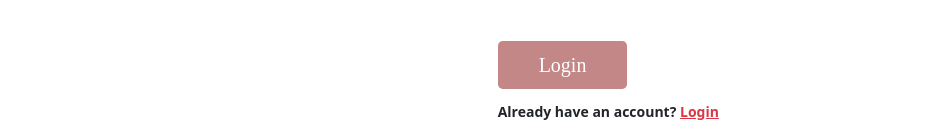
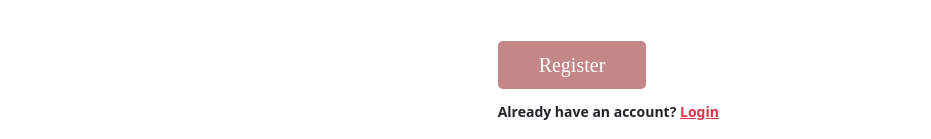
Before and after one commit to Mohammedily/ecommercewebfrontend, a React (Create React App) app: page / in a window 1280 px wide. Shown: the part 505-644 px from the top of the page, without its empty margins (261-1192 px from the left). Built offline with nearby package versions, Linux system fonts and the light colour scheme; a web font is replaced by a local one.

Commit message:
Update register.js

```diff
--- a/src/component/register/register.js
+++ b/src/component/register/register.js
@@ -83,7 +83,7 @@ function Register() {
 
 
             <div className="text-center text-lg-start mt-4 pt-2">
-              <button type="submit" id="azz"  className="btn btn-lg" style={{paddingLeft: "2.5rem", paddingRight: "2.5rem"}}>Login</button>
+              <button type="submit" id="azz"  className="btn btn-lg" style={{paddingLeft: "2.5rem", paddingRight: "2.5rem"}}>Register</button>
               <p className="small fw-bold mt-2 pt-1 mb-0">Already have an account? <a href="/signin"
                   className="link-danger">Login</a></p>
             </div>
```
